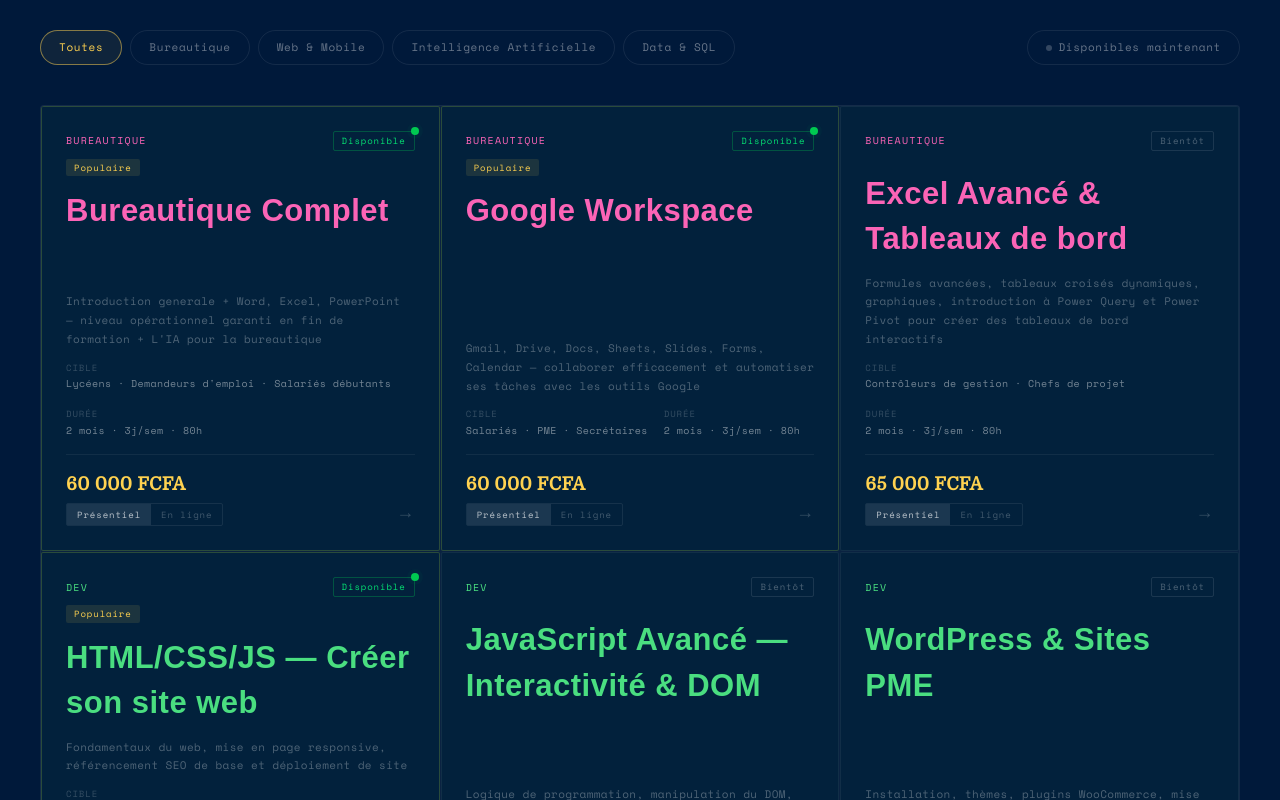
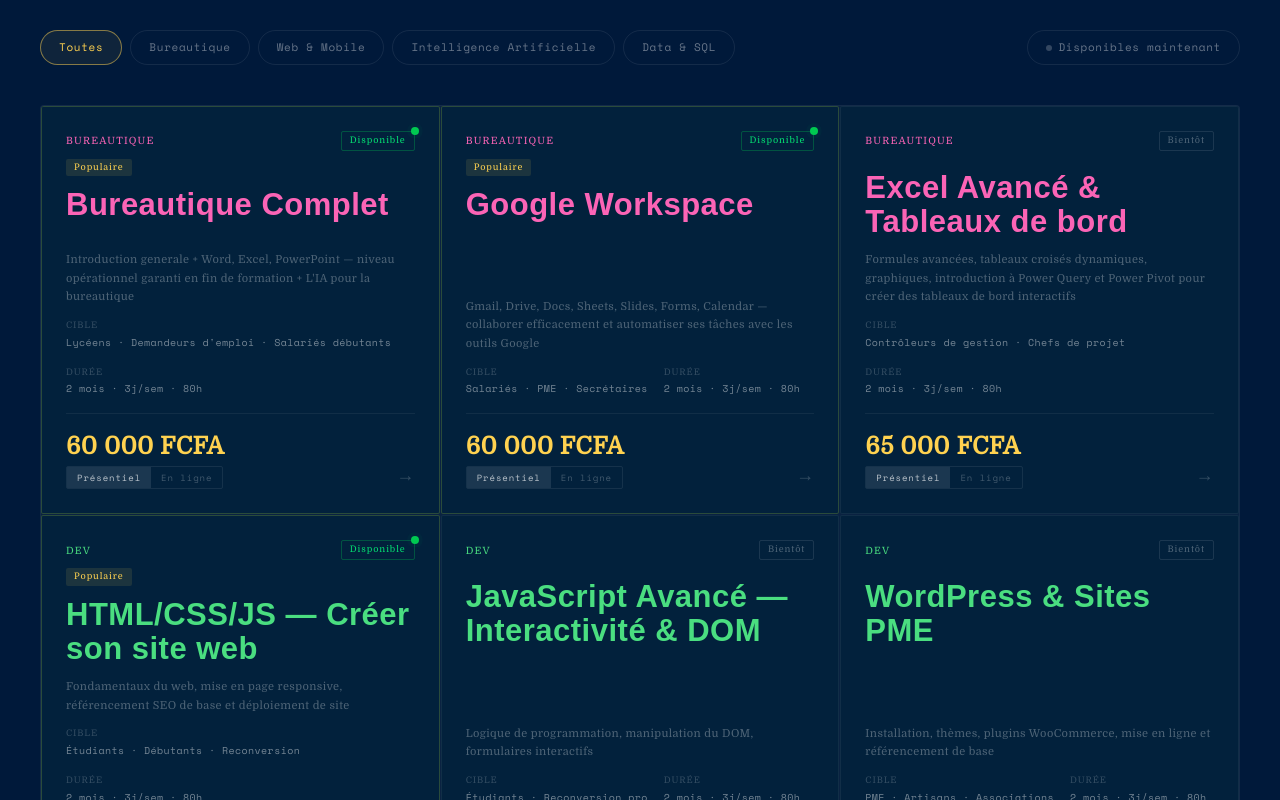
Before and after one commit to EssiJunior/Tebunah-Training, a Next.js app: page / in a window 1280 px wide. Shown: the part 1100-1900 px from the top of the page. Built offline with nearby package versions, Linux system fonts and the light colour scheme; a web font is replaced by a local one.

Commit message:
Updated font on Card

```diff
--- a/components/atoms/cards/Formation.tsx
+++ b/components/atoms/cards/Formation.tsx
@@ -62,7 +62,7 @@ const Formation = ({ f, index }: { f: Formation; index: number }) => {
                 <div className="flex items-center justify-between gap-2 flex-wrap">
                     <div className="flex items-center justify-between w-full gap-2">
                         <span
-                            className="font-mono text-[10px] tracking-[0.12em] uppercase"
+                            className="text-[10px] tracking-[0.12em] uppercase"
                             style={{ color: CATEGORY_COLORS[f.category] }}
                         >
                             {f.category === 'bureautique' ? 'Bureautique' : f.category.toUpperCase()}
@@ -73,19 +73,19 @@ const Formation = ({ f, index }: { f: Formation; index: number }) => {
                                     <span className="animate-ping absolute inline-flex h-full w-full rounded-full bg-green-400 opacity-75"></span>
                                     <span className="relative inline-flex rounded-full h-2 w-2 bg-green-500"></span>
                                 </span>
-                                <span className="font-mono text-[9px] px-2 py-0.5 rounded-px tracking-widest border border-green-500/30 text-green-400">
+                                <span className="text-[9px] px-2 py-0.5 rounded-px tracking-widest border border-green-500/30 text-green-400">
                                     Disponible
                                 </span>
                             </div>
                         ) : (
-                            <span className="font-mono text-[9px] px-2 py-0.5 rounded-px tracking-widest border border-white/10 text-white/30">
+                            <span className="text-[9px] px-2 py-0.5 rounded-px tracking-widest border border-white/10 text-white/30">
                                 Bientôt
                             </span>
                         )}
                     </div>
                     <div className="flex items-center gap-1.5">
                         {f.featured && (
-                            <span className="font-mono text-[9px] bg-accent/10 text-accent px-2 py-0.5 rounded-px tracking-widest">
+                            <span className="text-[9px] bg-accent/10 text-accent px-2 py-0.5 rounded-px tracking-widest">
                                 Populaire
                             </span>
                         )}
@@ -94,7 +94,7 @@ const Formation = ({ f, index }: { f: Formation; index: number }) => {
 
                 {/* Title */}
                 <h3 className={[
-                    'font-display text-[15px] font-bold leading-snug flex-1',
+                    'text-[15px] leading-[1.1]! flex-1',
                     f.featured ? 'text-accent' : 'text-ink',
                 ].join(' ')}
                     style={{ color: CATEGORY_COLORS[f.category] }}>
@@ -102,7 +102,7 @@ const Formation = ({ f, index }: { f: Formation; index: number }) => {
                 </h3>
 
                 {/* Description */}
-                <p className="font-mono text-[11px] text-white/30 leading-[1.7]">
+                <p className="text-[11px] text-white/30 leading-[1.7]">
                     {f.description}
                 </p>
 
@@ -113,7 +113,7 @@ const Formation = ({ f, index }: { f: Formation; index: number }) => {
                         ['Durée', `${f.duration} · ${f.hoursTotal}`],
                     ] as [string, string][]).map(([k, v]) => (
                         <div key={k}>
-                            <div className="font-mono text-[9px] text-white/20 tracking-widest uppercase mb-0.5">{k}</div>
+                            <div className=" text-[9px] text-white/20 tracking-widest uppercase mb-0.5">{k}</div>
                             <div className="font-mono text-[10px] text-white/45">{v}</div>
                         </div>
                     ))}
@@ -122,7 +122,7 @@ const Formation = ({ f, index }: { f: Formation; index: number }) => {
                 {/* Footer */}
                 <div className="flex items-end justify-between pt-4 mt-1 border-t border-white/6">
                     <div className="flex flex-col gap-1">
-                        <div className="font-display text-[18px] font-extrabold text-accent">{displayPrice}</div>
+                        <div className="text-2xl font-extrabold text-accent">{displayPrice}</div>
                         <div
                             className="flex gap-0 rounded-px overflow-hidden border border-white/8 w-fit"
                             onClick={e => e.preventDefault()}
```
